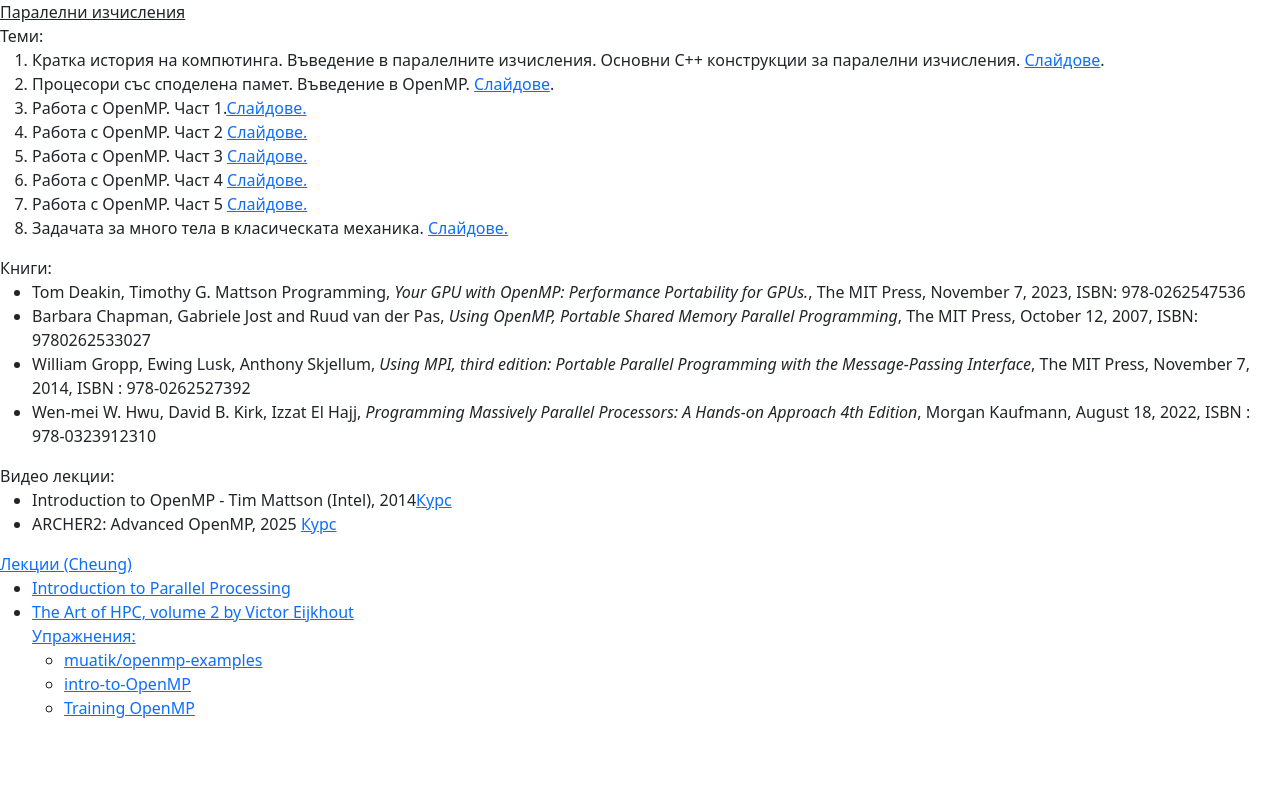
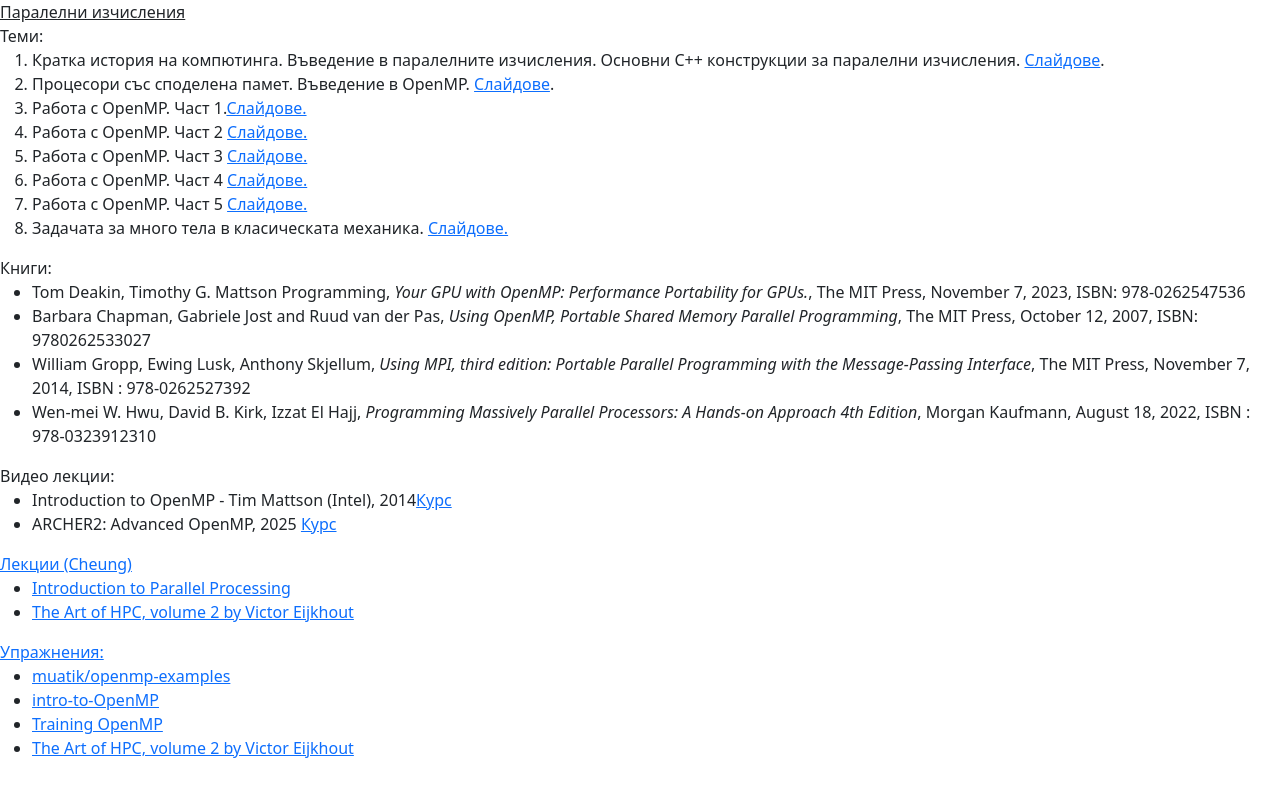
Before and after one commit to institute-for-advanced-physical-studies/lecture-notes-parallel-computing, a plain HTML site: page index.html in a window 1280 px wide. Drawn offline with Linux system fonts and the light colour scheme.

Commit message:
small update

```diff
--- a/index.html
+++ b/index.html
@@ -43,12 +43,14 @@
     <ul>
       <li> <a href="https://www.cs.emory.edu/~cheung/Courses/355/Syllabus/91-pthreads/SLIDES/" target="_blank"> Introduction to Parallel Processing</a></li>
       <li> <a href="https://theartofhpc.com/pcse/" target="_blank">The Art of HPC, volume 2 by Victor Eijkhout </li>
+    </ul>
 
     Упражнения:
     <ul>
       <li><a href="https://github.com/muatik/openmp-examples"> muatik/openmp-examples </a> </li>
       <li><a href="https://github.com/NCI900-Training-Organisation/intro-to-OpenMP"> intro-to-OpenMP </a> </li>
       <li><a href="https://www.hpc.cineca.it/training/online-training/training-openmp/" target="_blank">Training OpenMP</a></li>
+      <li> <a href="https://theartofhpc.com/pcse/" target="_blank">The Art of HPC, volume 2 by Victor Eijkhout </li>
     </ul>
   </body>
 </html>
```
